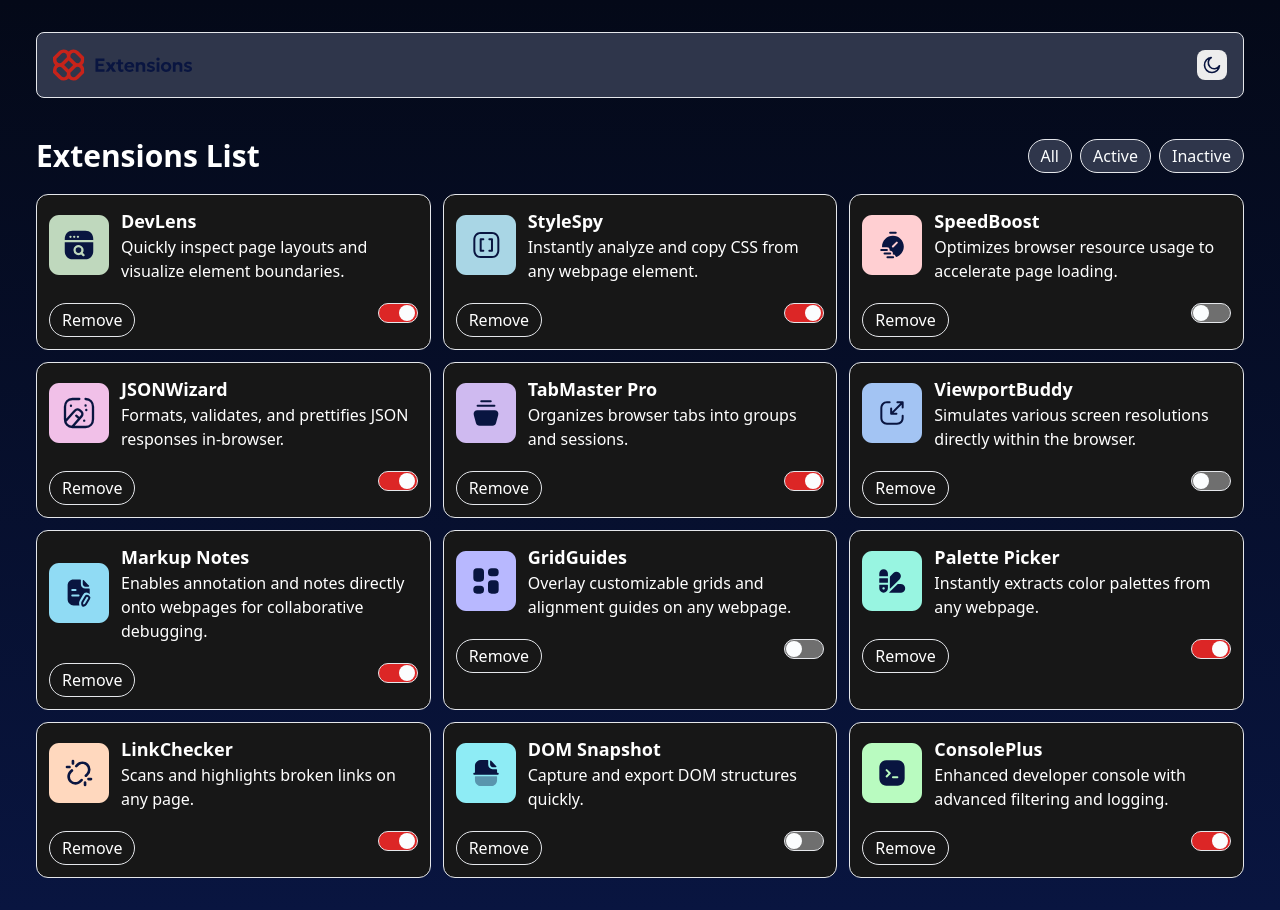
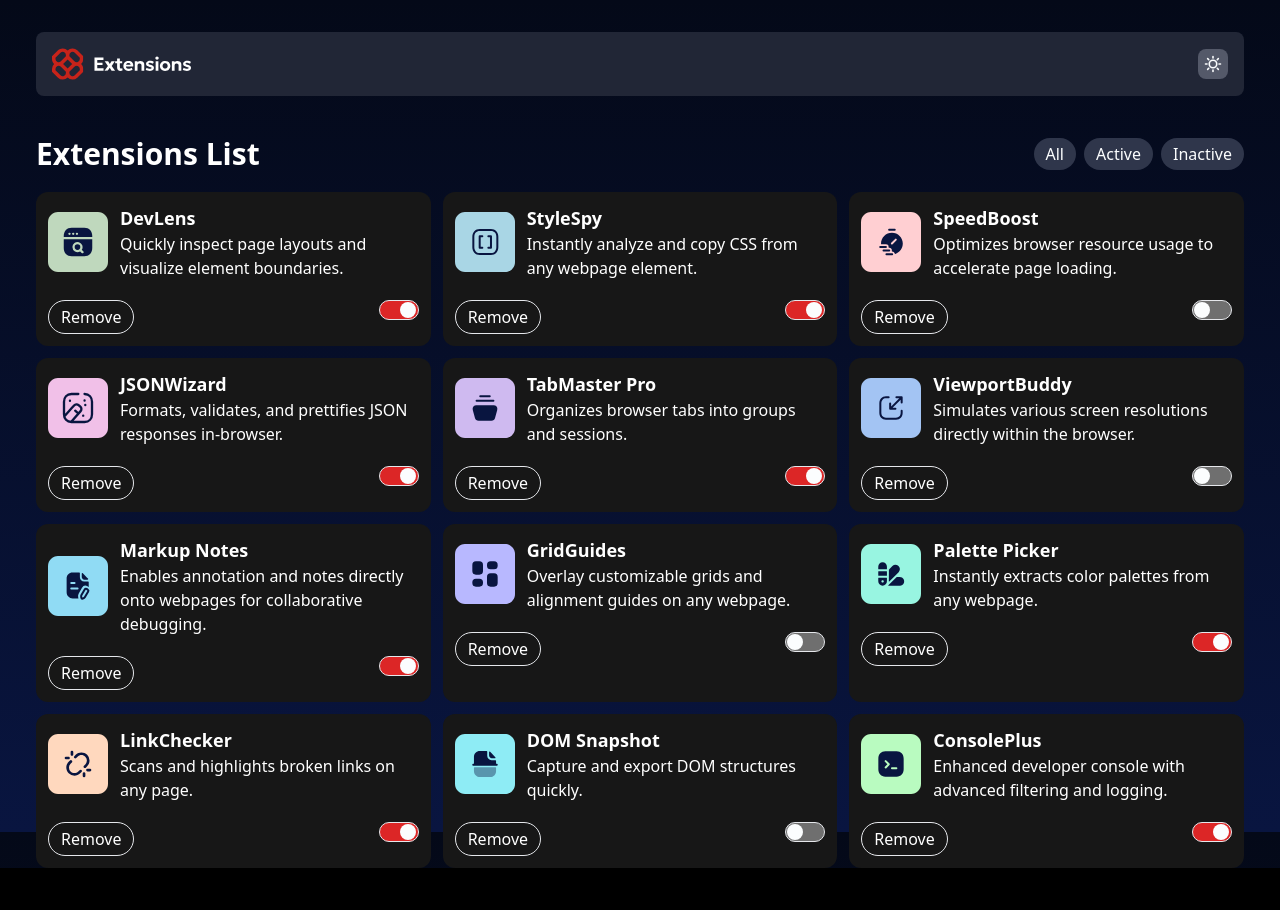
Before and after one commit to rk-codeflow/browser-extension, a website with bundled scripts: page index.html in a window 1280 px wide. Both pictures are taken after a click on the element 1212 px from the left and 65 px from the top of the page. After the commit the page ends 868 px from the top, so only its background shows below. Built offline with nearby package versions, Linux system fonts and the light colour scheme.

Commit message:
style: dark background ui issues fix

```diff
--- a/index.html
+++ b/index.html
@@ -7,22 +7,37 @@
     <link rel="stylesheet" href="src/style.css" />
   </head>
   <body
-    class="bg-light text-black dark:bg-dark dark:text-white transition-colors duration-300"
+    class="bg-light text-black dark:bg-dark dark:text-white transition-colors duration-300 h-screen"
   >
     <div class="max-w-7xl mx-auto px-9 my-8">
       <div
-        class="flex items-center justify-between p-4 rounded-lg bg-white dark:bg-neutrall-700 border"
+        class="flex items-center justify-between p-4 rounded-lg bg-white dark:bg-neutrall-800 border dark:border-hidden"
       >
         <img
           src="./assets/images/logo.svg"
           alt="logo"
-          class="h-8 cursor-pointer"
+          class="h-8 cursor-pointer dark:hidden"
+        />
+        <img
+          src="./assets/images/logo-dark.svg"
+          alt="logo"
+          class="h-8 cursor-pointer hidden dark:inline"
         />
         <div class="flex items-center">
           <div
-            class="flex items-center justify-center h-[30px] w-[30px] cursor-pointer rounded-lg p-[6px] bg-neutrall-100 hover:bg-neutrall-300 toggle-icon"
+            class="flex items-center justify-center h-[30px] w-[30px] cursor-pointer rounded-lg p-[6px] bg-neutrall-100 dark:bg-neutrall-600 hover:bg-neutrall-300 toggle-icon"
           >
-            <img src="./assets/images/icon-moon.svg" alt="moon" />
+            <img
+              src="./assets/images/icon-moon.svg"
+              class="inline dark:hidden"
+              alt="moon"
+            />
+
+            <img
+              src="./assets/images/icon-sun.svg"
+              class="hidden dark:inline"
+              alt="sun"
+            />
           </div>
         </div>
       </div>
@@ -33,17 +48,17 @@
         </h2>
         <div class="flex space-x-2">
           <button
-            class="bg-white dark:bg-neutrall-700 dark:text-neutrall-0 px-3 py-1 rounded-3xl border hover:bg-redd-400 hover:text-neutrall-0 all"
+            class="bg-white dark:bg-neutrall-700 dark:text-neutrall-0 px-3 py-1 rounded-3xl border dark:border-hidden hover:bg-redd-400 hover:text-neutrall-0 all"
           >
             All
           </button>
           <button
-            class="bg-white dark:bg-neutrall-700 dark:text-neutrall-0 px-3 py-1 rounded-3xl border hover:bg-redd-400 hover:text-neutrall-0 active"
+            class="bg-white dark:bg-neutrall-700 dark:text-neutrall-0 px-3 py-1 rounded-3xl border dark:border-hidden hover:bg-redd-400 hover:text-neutrall-0 active"
           >
             Active
           </button>
           <button
-            class="bg-white dark:bg-neutrall-700 dark:text-neutrall-0 px-3 py-1 rounded-3xl border hover:bg-redd-400 hover:text-neutrall-0 inactive"
+            class="bg-white dark:bg-neutrall-700 dark:text-neutrall-0 px-3 py-1 rounded-3xl border dark:border-hidden hover:bg-redd-400 hover:text-neutrall-0 inactive"
           >
             Inactive
           </button>
--- a/src/script.js
+++ b/src/script.js
@@ -12,7 +12,7 @@ let tab;
 const renderCard = (data) => {
   cardWrapper.innerHTML = data
     .map((item) => {
-      return `<div class="border bg-white dark:bg-neutral-900 dark:text-white p-3 rounded-xl">
+      return `<div class="border dark:border-hidden bg-white dark:bg-neutral-900 dark:text-white p-3 rounded-xl">
           <div class="flex space-x-3">
             <img src=${item.logo} alt="logo" />
             <div class="flex flex-col">
```
Also changed, not shown: assets/images/logo-dark.svg (added), src/style.css, 1 other file.
